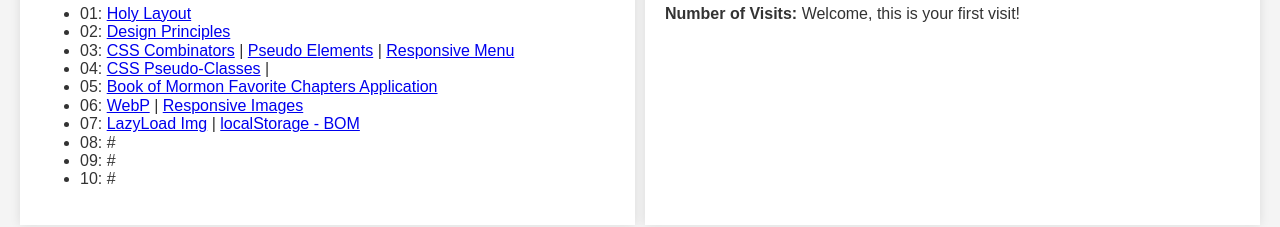
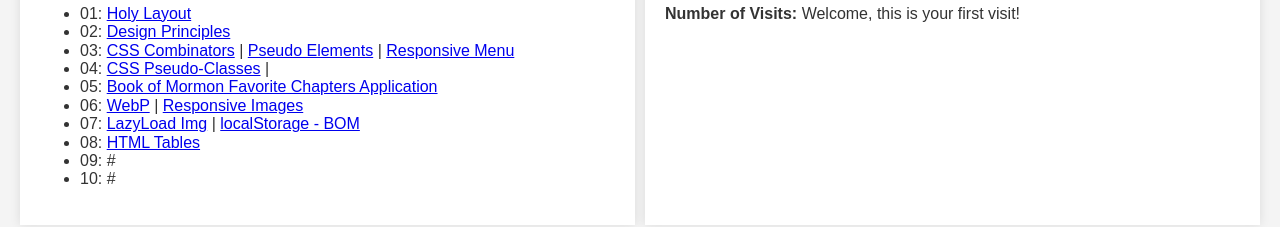
Before and after one commit to ElRodFe/wdd230, a plain HTML site: page index.html in a window 1280 px wide. Shown: the part 1180-1407 px from the top of the page. Drawn offline with Linux system fonts and the light colour scheme; a web font is replaced by a local one.

Commit message:
link for activity 8 updated

```diff
--- a/index.html
+++ b/index.html
@@ -63,7 +63,9 @@
                     <a href="lesson07/lazyload.html"> LazyLoad Img</a> |
                     <a href="lesson07/bom.html"> localStorage - BOM</a>
                 </li>
-                <li>08: <a>#</a></li>
+                <li>08:
+                    <a href="lesson08/tablebuild.html">HTML Tables</a>
+                </li>
                 <li>09: <a>#</a></li>
                 <li>10: <a>#</a></li>
             </ul>
```
